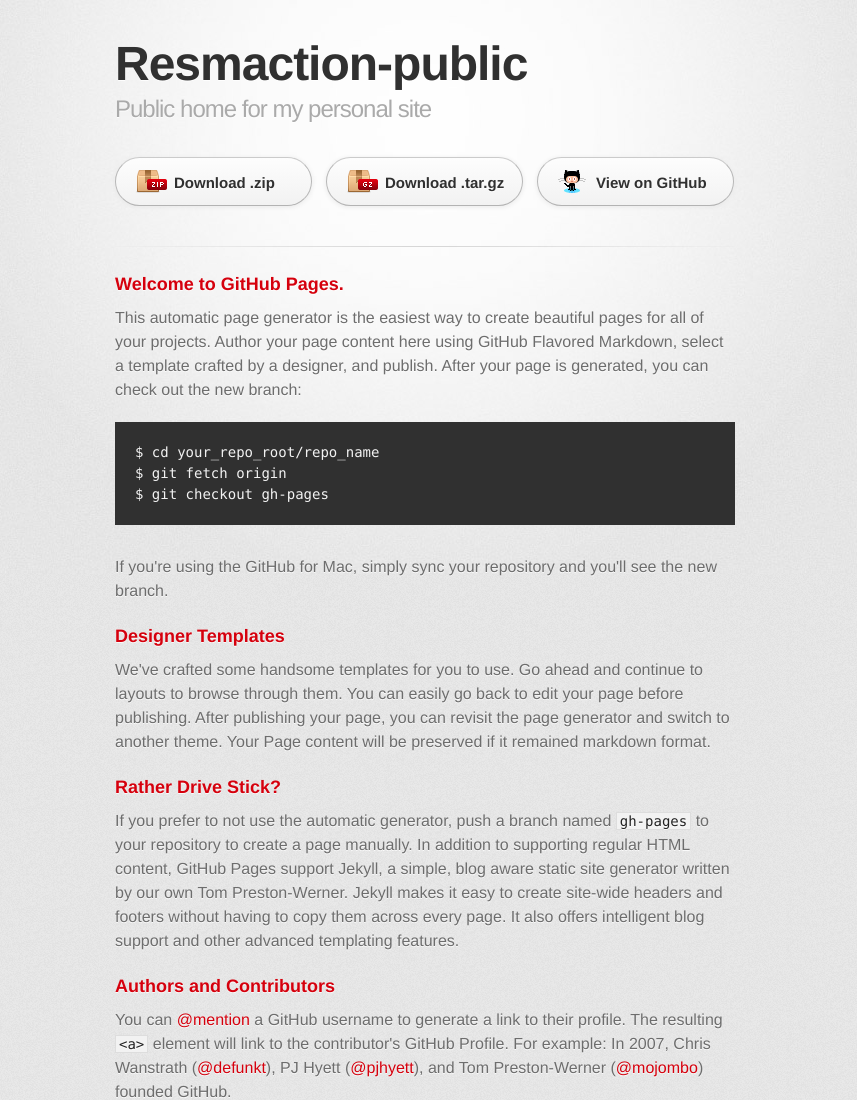
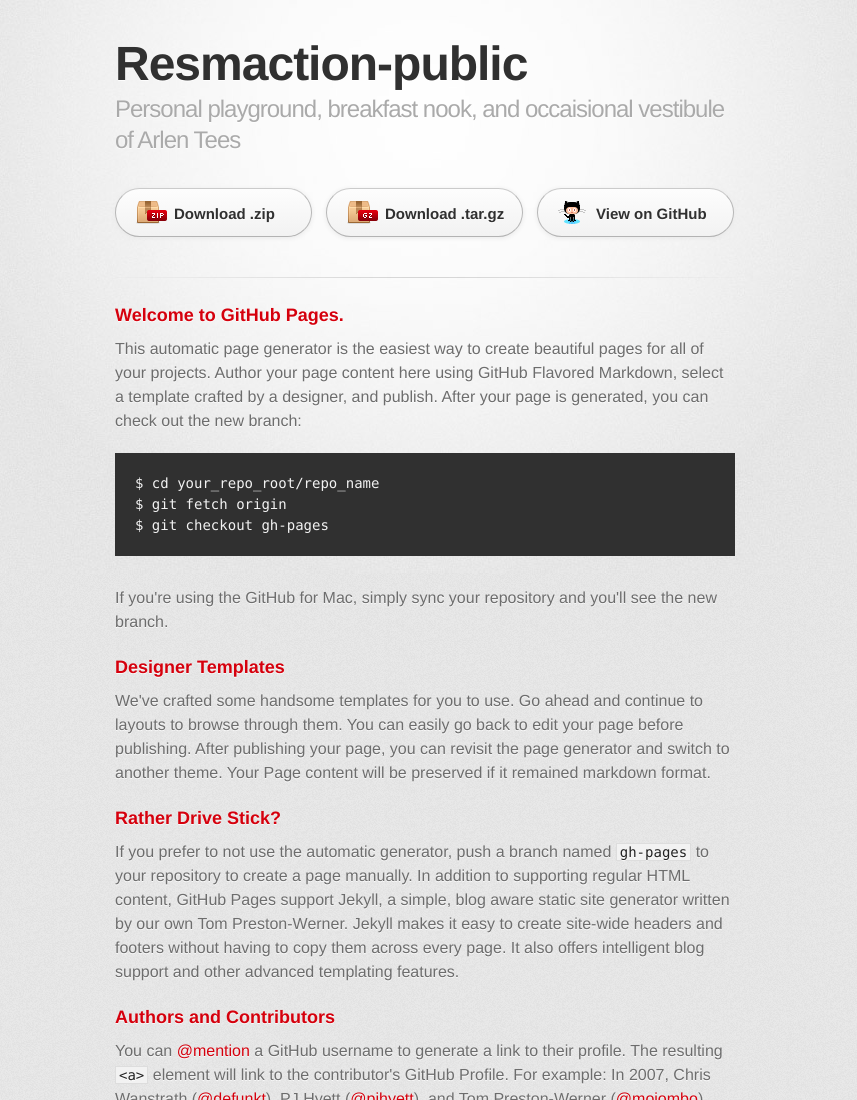
Before and after one commit to snarlen/resmaction-public, a plain HTML site: page index.html in a window 1280 px wide. Shown: the top 1100 px of the page, without its empty margins (215-1072 px from the left). Drawn offline with Linux system fonts and the light colour scheme; a web font is replaced by a local one.

Commit message:
Updating index.html

```diff
--- a/index.html
+++ b/index.html
@@ -19,7 +19,7 @@
 
         <header>
           <h1>Resmaction-public</h1>
-          <h2>Public home for my personal site</h2>
+          <h2>Personal playground, breakfast nook, and occaisional vestibule of Arlen Tees</h2>
         </header>
 
         <section id="downloads" class="clearfix">
```
